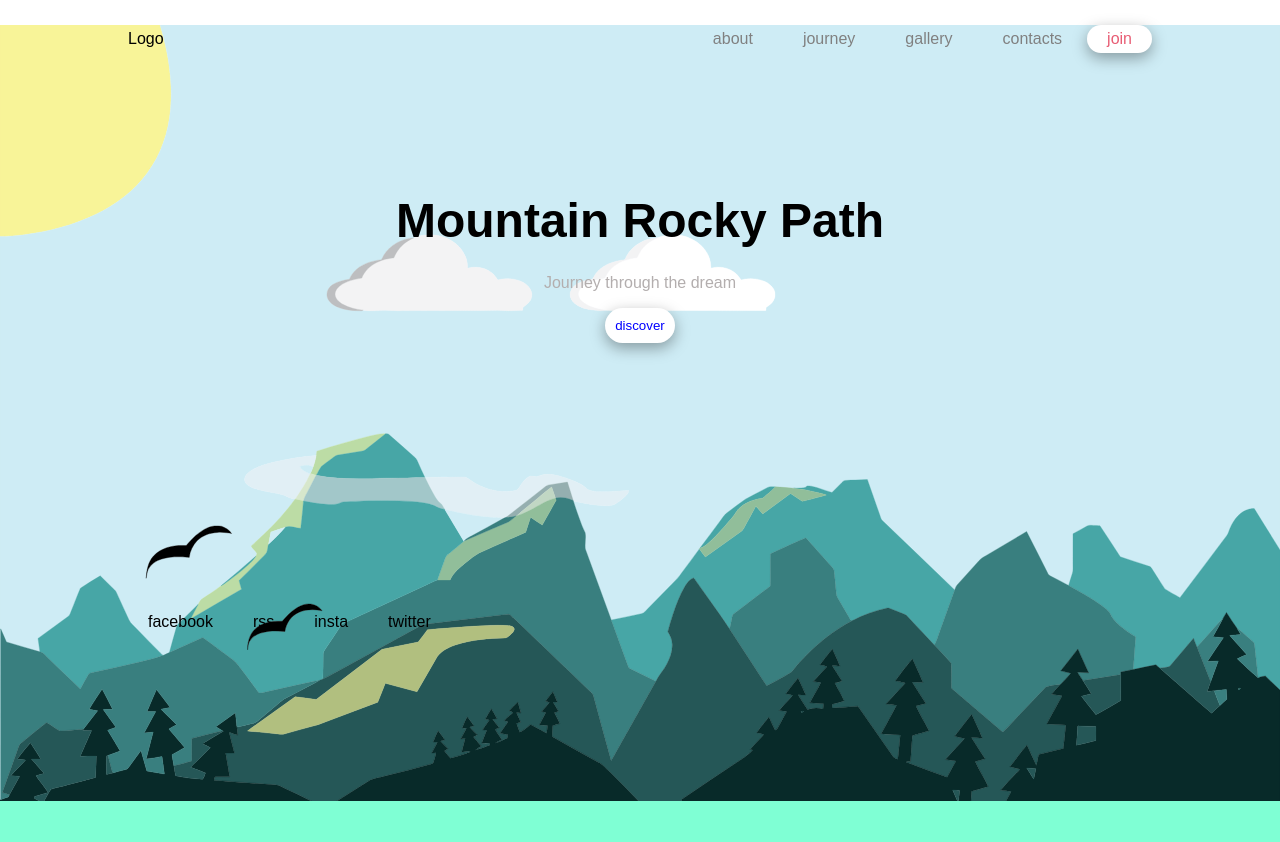
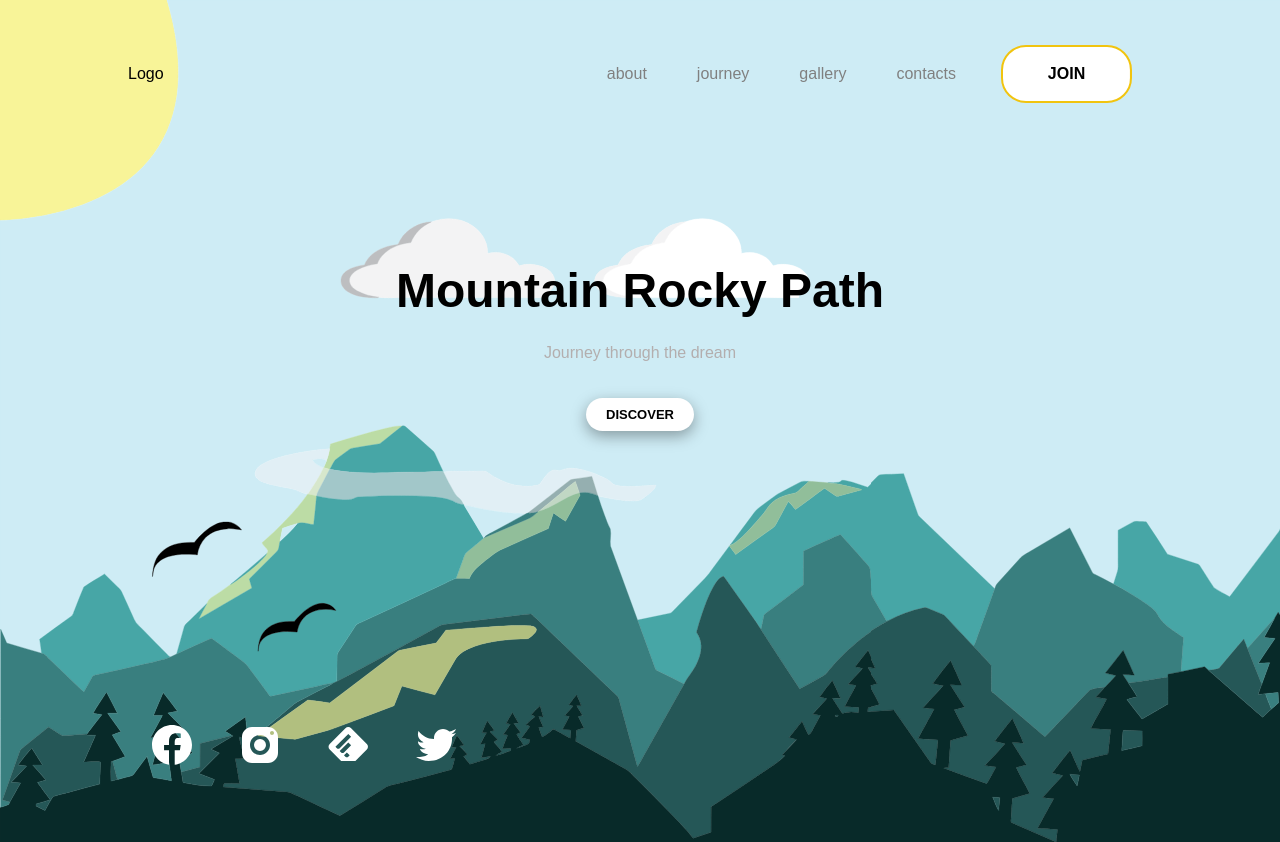
Before and after one commit to 12nuskek/Week1, a plain HTML site: page index.html in a window 1280 px wide. Shown: the top 842 px of the page. Drawn offline with nearby package versions, Linux system fonts and the light colour scheme.

Commit message:
animated buttons, social media svg

```diff
--- a/CSS/Style.css
+++ b/CSS/Style.css
@@ -9,7 +9,7 @@ header{
     justify-content: space-between;
     margin-left: 10%;
     margin-right: 10%;
-    margin-top: 25px;
+    padding-top: 25px;
     align-items: center;
 }
 body{
@@ -31,15 +31,7 @@ nav li{
     padding: 0px 25px 0px 25px;
 }
 
-#join {
-    border-radius: 25px;
-    color: rgb(232, 93, 116);
-    box-shadow: rgba(0, 0, 0, 0.35) 0px 5px 15px;
-    background-color: white;
-    padding: 05px 20px 05px 20px;
 
-
-}
 
 #sectionOne{
         background-image: url( '../img/mountain-background.svg' );
@@ -72,8 +64,10 @@ nav li{
     border:0px ;
     box-shadow: rgba(0, 0, 0, 0.35) 0px 5px 15px;
     padding: 10px;
-    color: blue;
-
+    color: rgb(0, 0, 0);
+    font-size: small;
+    padding-left: 20px;
+    padding-right: 20px;
 }
 
 .socials{
@@ -112,3 +106,72 @@ nav li{
     width: 600px;
     font-size: small;
 }
+
+  .btn {
+    box-sizing: border-box;
+    -webkit-appearance: none;
+       -moz-appearance: none;
+            appearance: none;
+    background-color: transparent;
+    border: 2px solid #e74c3c;
+    border-radius: 0.6em;
+    color: #e74c3c;
+    cursor: pointer;
+    display: -webkit-box;
+    display: -webkit-flex;
+    display: -ms-flexbox;
+    display: flex;
+    -webkit-align-self: center;
+        -ms-flex-item-align: center;
+            align-self: center;
+    font-size: 1rem;
+    font-weight: 400;
+    line-height: 1;
+    margin: 20px;
+    padding: 1.2em 2.8em;
+    text-decoration: none;
+    text-align: center;
+    text-transform: uppercase;
+    font-family: 'Montserrat', sans-serif;
+    font-weight: 700;
+  }
+  .btn:hover, .btn:focus {
+    color: #fff;
+    outline: 0;
+  }
+
+
+
+
+.join {
+    border-color: #f1c40f;
+    color: rgb(0, 0, 0);
+    background-image: -webkit-linear-gradient(45deg, #f1c40f 50%, transparent 50%);
+    background-image: linear-gradient(45deg, #f1c40f 50%, transparent 50%);
+    background-position: 100%;
+    background-size: 400%;
+    -webkit-transition: background 300ms ease-in-out;
+    transition: background 300ms ease-in-out;
+    background-color: white;
+    border-radius: 25px;
+  }
+  .join:hover {
+    background-position: 0;
+  }
+
+
+.discover {
+    border-color: #f1c40f;
+    color: rgb(0, 0, 0);
+    background-image: -webkit-linear-gradient(45deg, #f1c40f 50%, transparent 50%);
+    background-image: linear-gradient(45deg, #f1c40f 50%, transparent 50%);
+    background-position: 100%;
+    background-size: 400%;
+    -webkit-transition: background 300ms ease-in-out;
+    transition: background 300ms ease-in-out;
+    background-color: white;
+    border-radius: 25px;
+  }
+  .discover:hover {
+    background-position: 0;
+  }
--- a/index.html
+++ b/index.html
@@ -10,6 +10,7 @@
 </head>
 <body>
     <section id="sectionOne">
+
         <header>
             <div class="logo">Logo</div>
             <nav>
@@ -18,20 +19,20 @@
                     <li>journey</li>
                     <li>gallery</li>
                     <li>contacts</li>
-                    <li id="join">join</li>
+                    <button class="btn join">Join</button>
                 </ul>
             </nav>
         </header>
         <div class="title container">
             <h1>Mountain Rocky Path</h1>
             <p>Journey through the dream</p>
-            <button>discover</button>
+            <button class="btn discover">discover</button>
         </div>
         <div class="socials container">
-            <div id="facebook">facebook</div>
-            <div id="rss">rss</div>
-            <div id="instagram">insta</div>
-            <div id="twitter">twitter</div>
+            <div id="facebook"><img src = "img/icons8-facebook.svg" alt="facebook"/></div>
+            <div id="instagram"><img src = "img/icons8-instagram.svg" alt="instagram"/></div>
+            <div id="rss"><img src = "img/icons8-rss.svg" alt="rss"/></div>
+            <div id="twitter"><img src = "img/icons8-twitter.svg" alt="twitter"/></div>
         </div>
     </section>
     <section class="sectionTwo">
```
Also changed, not shown: img/icons8-facebook.svg (added), img/icons8-instagram.svg (added), img/icons8-rss.svg (added), img/icons8-twitter.svg (added).
